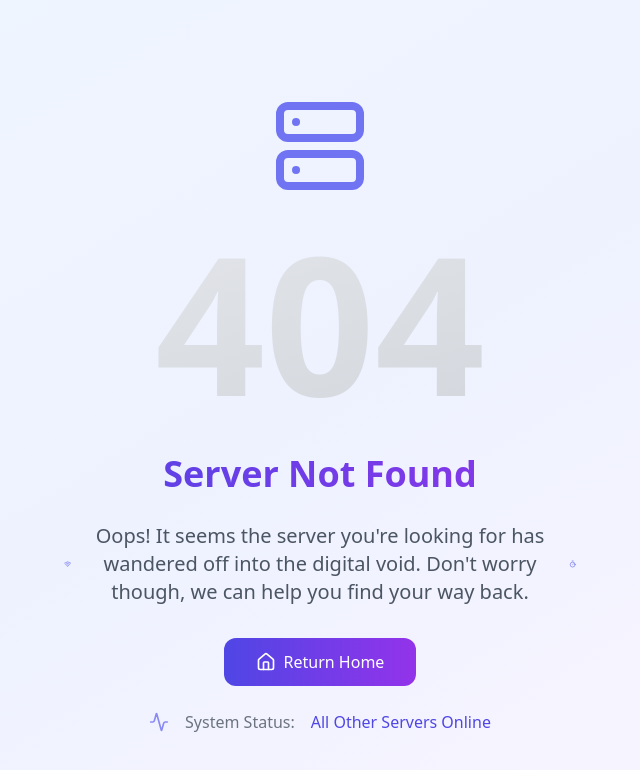
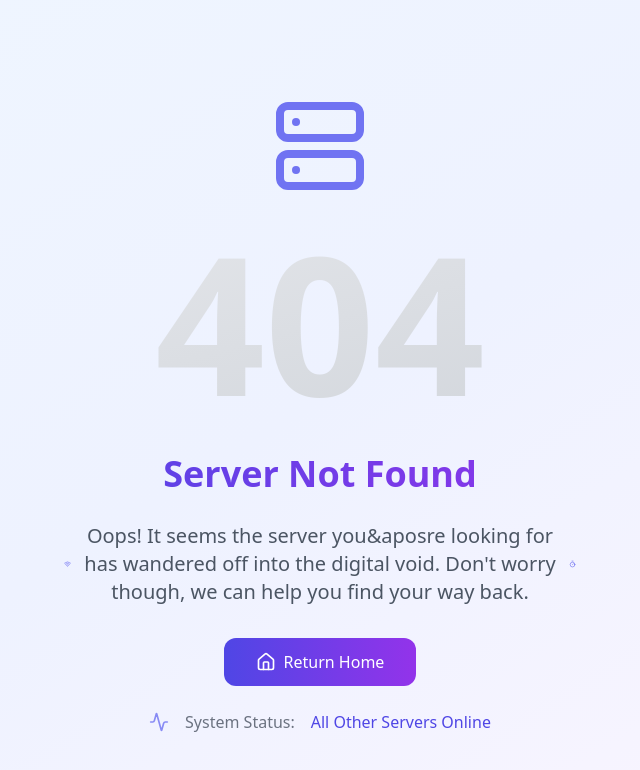
Before and after one commit to Aristocratjnr/Consumer-dashboard, a Next.js app: page /about in a window 1280 px wide. Shown: the top 770 px of the page, without its empty margins (320-960 px from the left). Built offline with nearby package versions, Linux system fonts and the light colour scheme.

Commit message:
fix: correct typo in server error message for improved clarity

```diff
--- a/src/app/[server]/page.tsx
+++ b/src/app/[server]/page.tsx
@@ -40,8 +40,8 @@ export default async function ServerPage({ params }: ServerPageProps) {
             </h2>
             <p className="text-base sm:text-lg md:text-xl text-gray-600 max-w-lg mx-auto leading-relaxed flex items-center justify-center gap-2">
               <Wifi className="w-5 h-5 text-indigo-500" />
-              Oops! It seems the server you're looking for has wandered off into the digital void.
-              Don't worry though, we can help you find your way back.
+              Oops! It seems the server you&aposre looking for has wandered off into the digital void.
+              Don&apos;t worry though, we can help you find your way back.
               <Timer className="w-5 h-5 text-indigo-500" />
             </p>
           </div>
```
